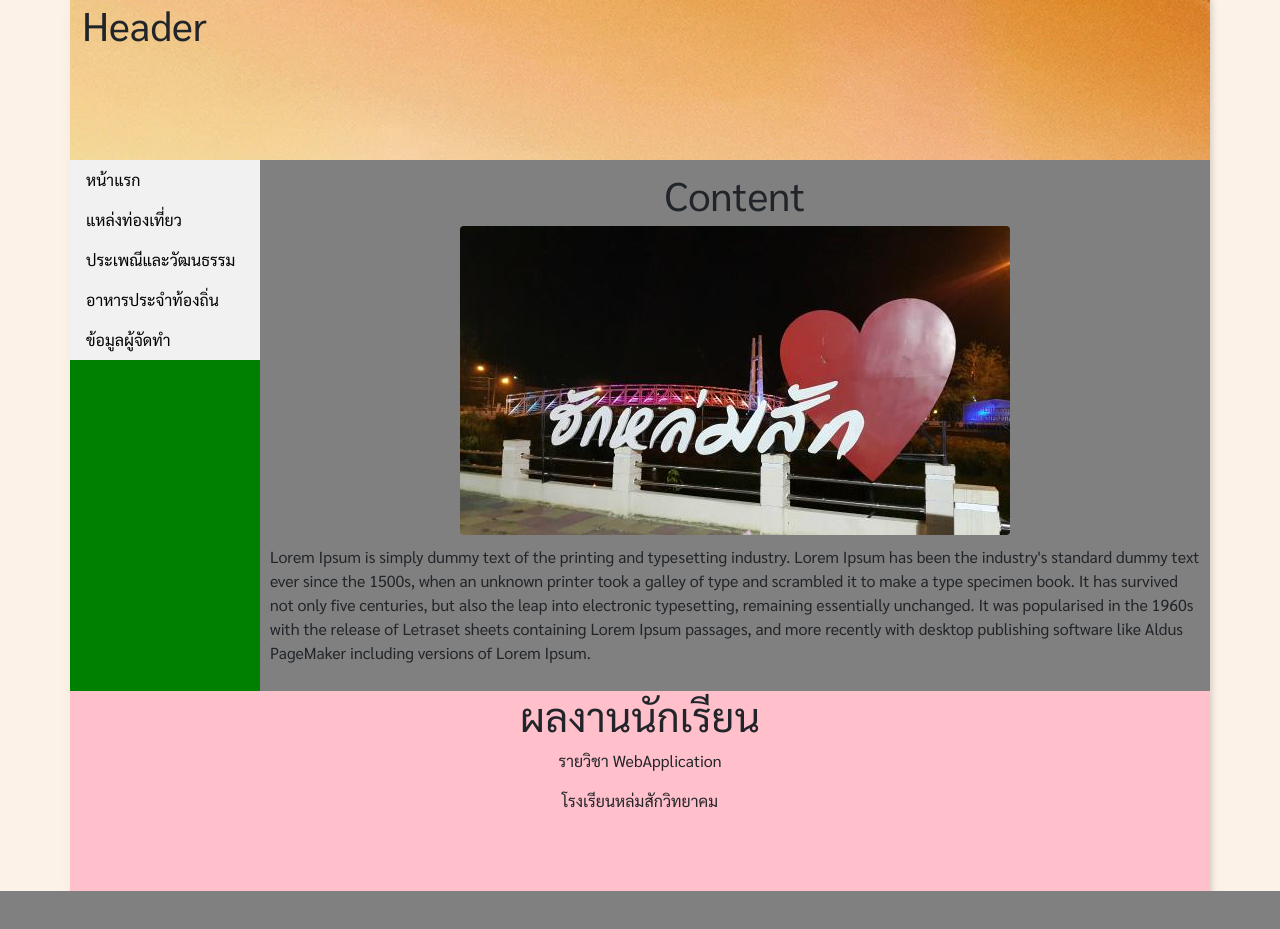
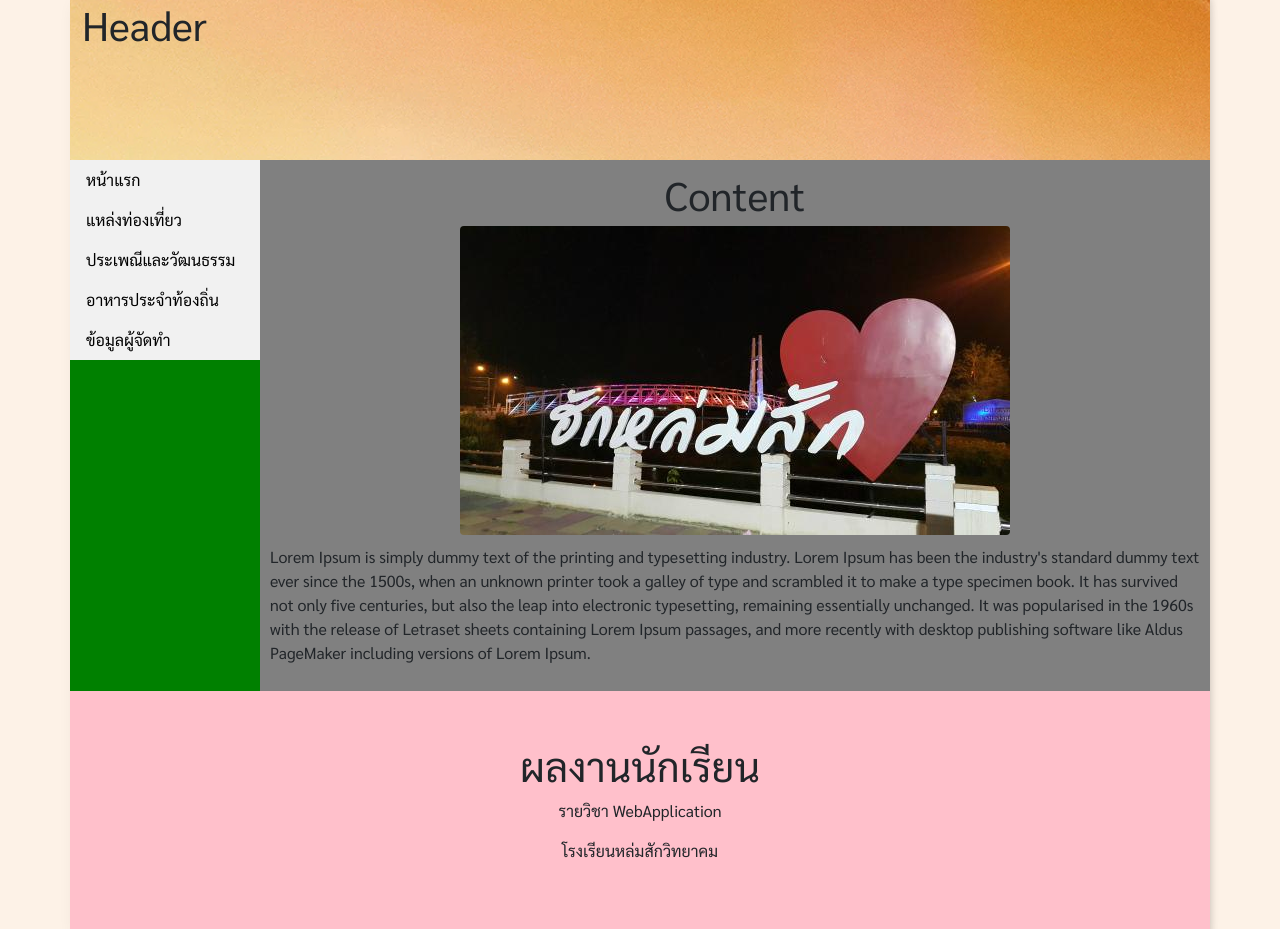
Before and after one commit to teacheryingkun1/final_project, a PHP site: page / in a window 1280 px wide. Before the commit the page ends 891 px from the top, so only its background shows below. Run offline with PHP 8.4, Linux system fonts and the light colour scheme.

Commit message:
Update index.php

```diff
--- a/index.php
+++ b/index.php
@@ -43,7 +43,7 @@
       }
 
       #footer {
-        height: 200px;
+        padding: 50px;
         background-color: pink;
       }
 
```
